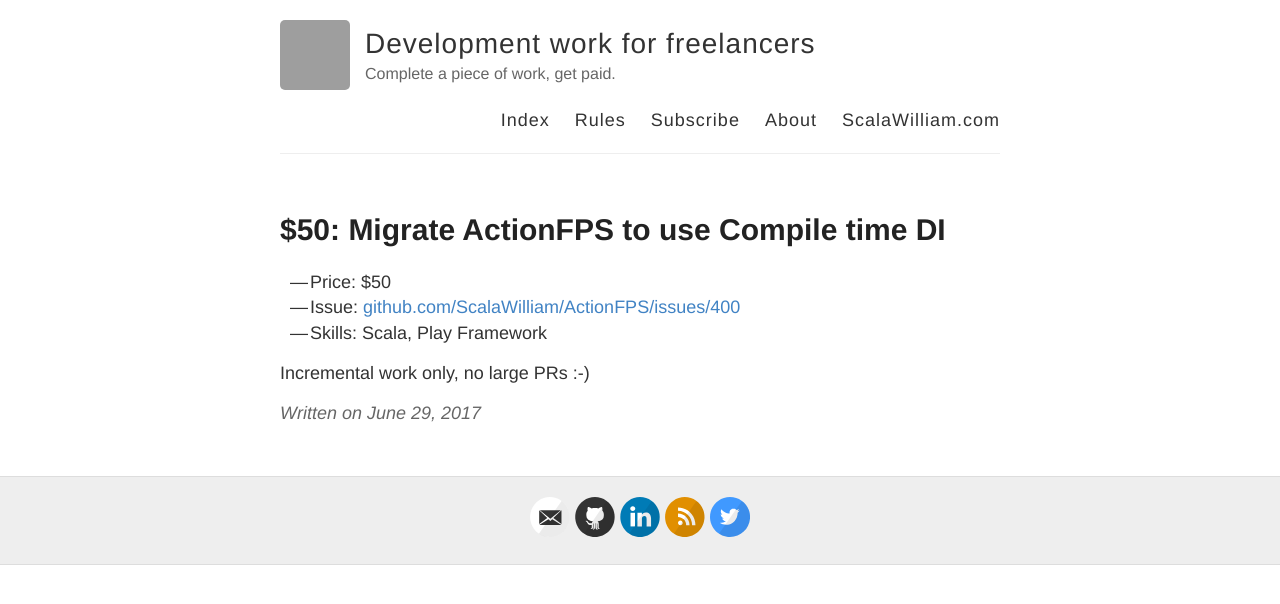
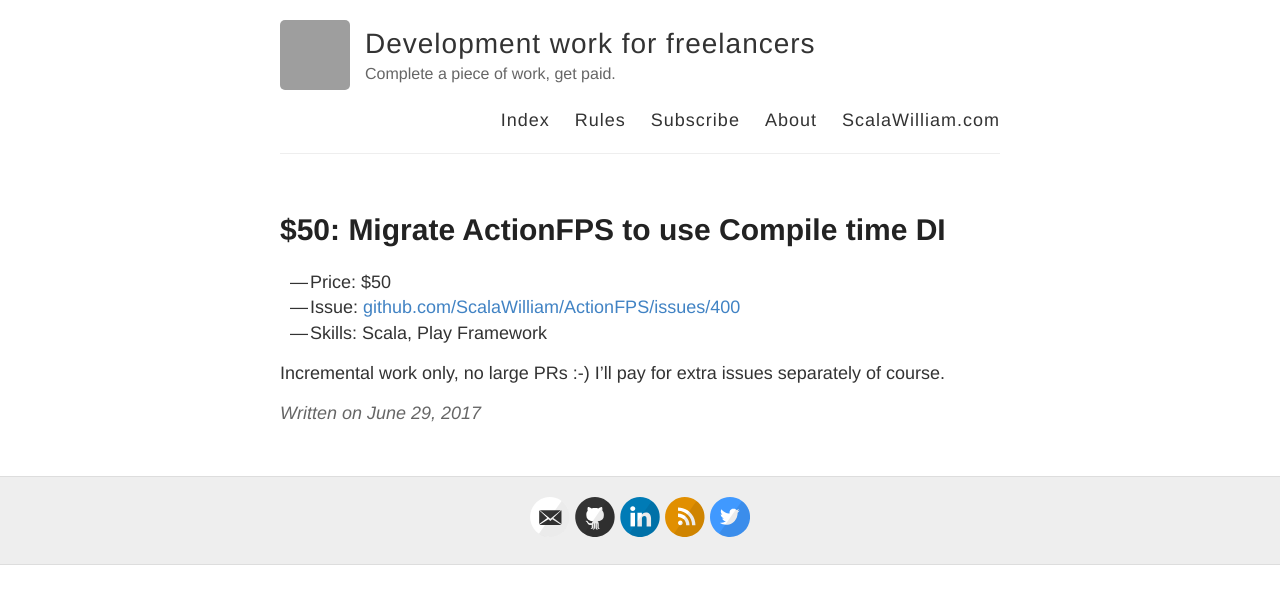
Before and after one commit to ScalaWilliam/Work, a Jekyll site: the page built from _posts/2017-06-29-Play-Compile-DI.md, in a window 1280 px wide. Shown: the top 604 px of the page. Built offline with Jekyll 4.4.1, drawn with Linux system fonts in a browser that asks for light colours; grey boxes are pictures that could not be loaded.

Commit message:
Update 2017-06-29-Play-Compile-DI.md

```diff
--- a/_posts/2017-06-29-Play-Compile-DI.md
+++ b/_posts/2017-06-29-Play-Compile-DI.md
@@ -7,4 +7,4 @@ layout: post
 - Issue: [github.com/ScalaWilliam/ActionFPS/issues/400](https://github.com/ScalaWilliam/ActionFPS/issues/400)
 - Skills: Scala, Play Framework
 
-Incremental work only, no large PRs :-)
+Incremental work only, no large PRs :-) I'll pay for extra issues separately of course.
```
